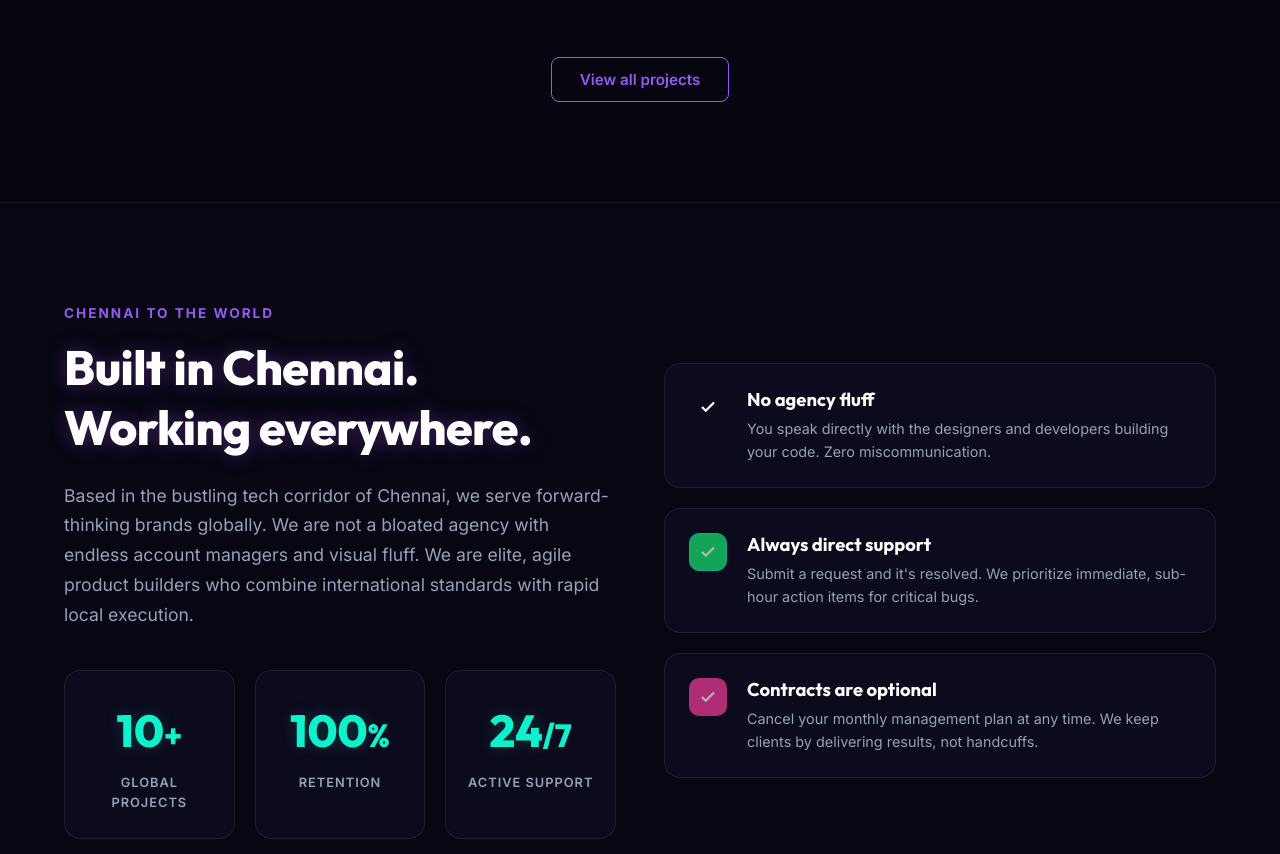
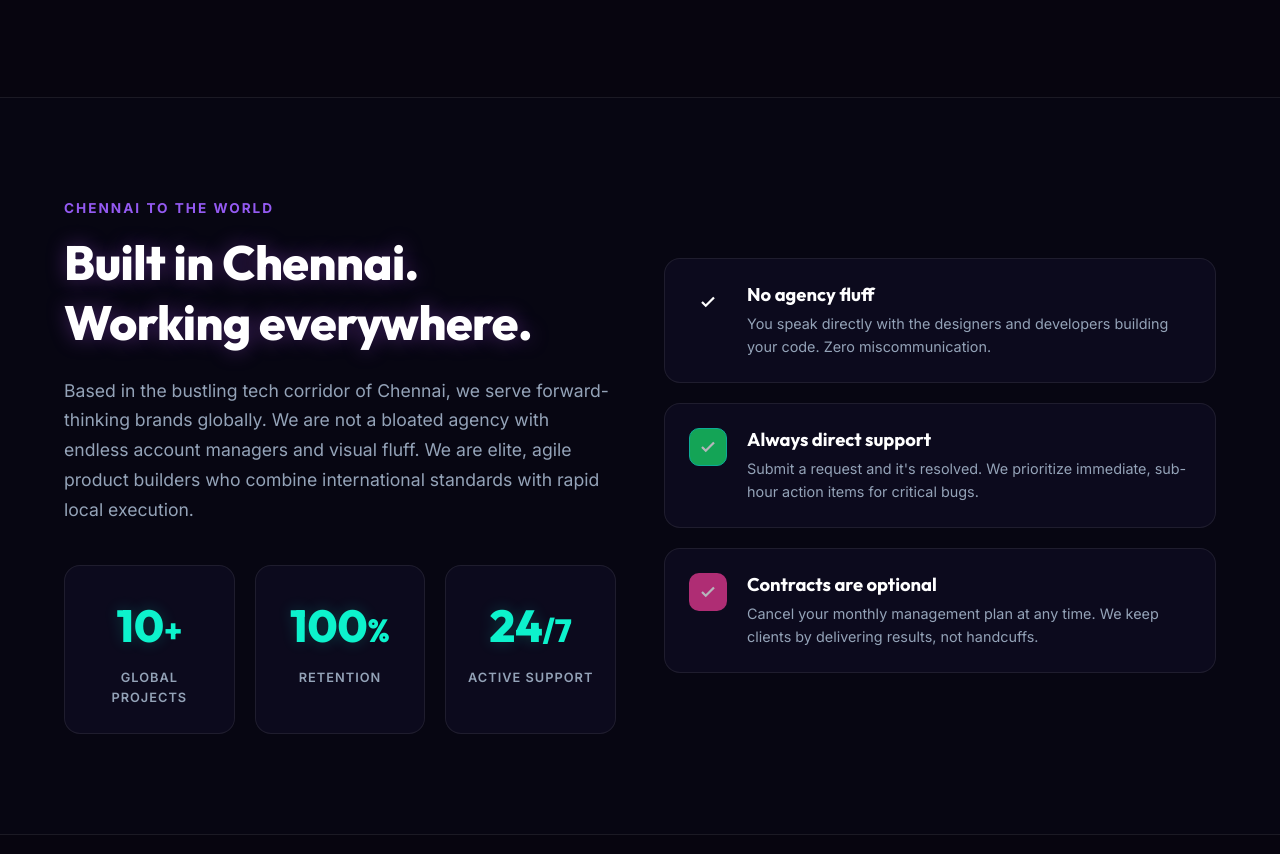
Before and after one commit to akasshmanikandan/troyflexwebs, a website: page index.html in a window 1280 px wide. Shown: the part 3704-4558 px from the top of the page. Drawn offline with Linux system fonts and the light colour scheme.

Commit message:
fix: Remove View all projects button

```diff
--- a/index.html
+++ b/index.html
@@ -456,9 +456,6 @@
 
     </div>
 
-    <div class="portfolio-footer text-center reveal-fade">
-      <button class="btn btn-outline" id="load-more-projects-btn">View all projects</button>
-    </div>
   </section>
 
   <!-- Chennai Pride & Agency Attributes Section -->
```
